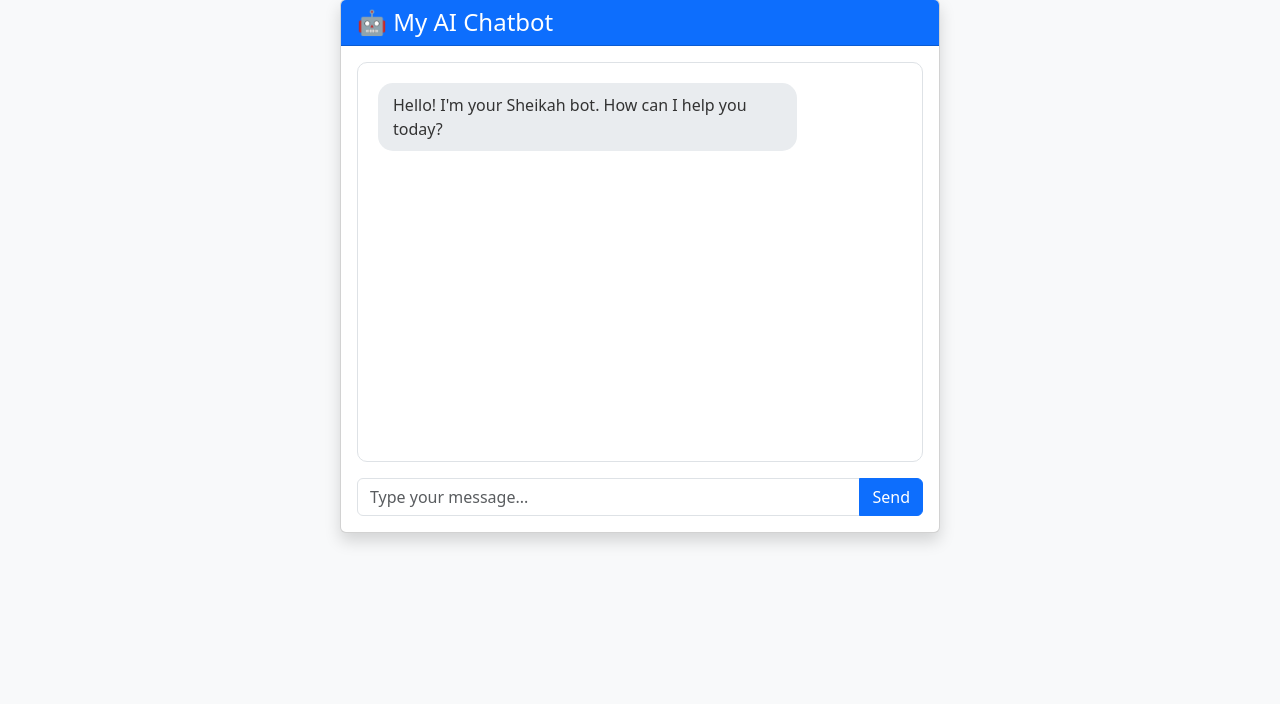
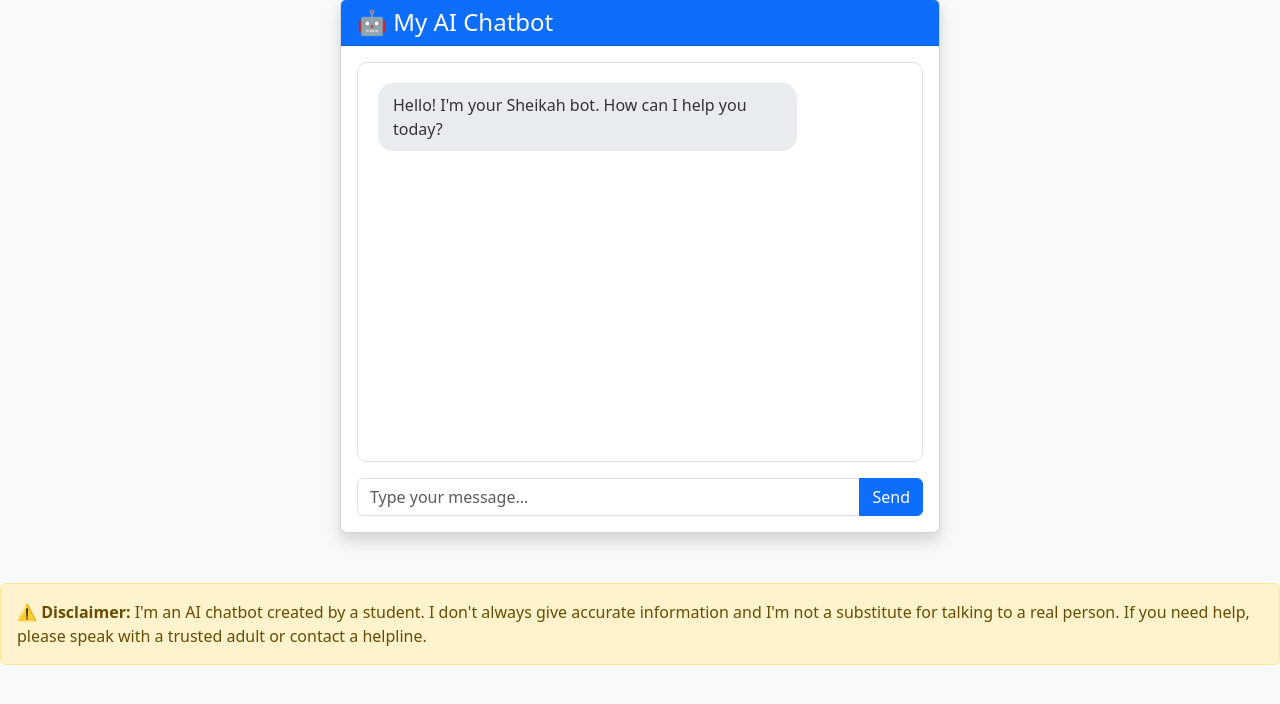
Before and after one commit to TempeHS/2027SE_myAIChatbot_Avery.P, a Flask app: page / in a window 1280 px wide. Shown: the part 51-755 px from the top of the page. Run offline with Flask 3, Linux system fonts and the light colour scheme.

Commit message:
code: added safety parameters so the chatbot doesn't say something inappropriate

```diff
--- a/app.py
+++ b/app.py
@@ -50,27 +50,51 @@ def home():
     return render_template("index.html")
 
 
+CRISIS_KEYWORDS = [
+    "suicide",
+    "kill myself",
+    "end my life",
+    "self harm",
+    "self-harm",
+    "dont want to live",
+    "don't want to live",
+    "want to die",
+]
+
+CRISIS_RESPONSE = """I'm concerned about what you've shared. Please know that you're not alone.
+
+If you're in crisis, please reach out for support:
+
+- Lifeline: 13 11 14 (24/7)
+- Kids Helpline: 1800 55 1800
+- Beyond Blue: 1300 22 4636
+
+I'm just a chatbot and can't provide the support you need, but these services have trained counselors ready to help right now."""
+
+
+def check_for_crisis(message):
+    """Check if message contains crisis keywords."""
+    message_lower = message.lower()
+    for keyword in CRISIS_KEYWORDS:
+        if keyword in message_lower:
+            return True
+    return False
+
+
 @app.route("/chat", methods=["POST"])
 def chat():
-    """Handle chat messages and return bot responses."""
-    # Get the message from the request
     data = request.get_json()
     user_message = data.get("message", "")
 
-    # Basic input validation
     if not user_message:
         return jsonify({"response": "Please enter a message!"})
 
     if len(user_message) > 500:
-        return jsonify(
-            {"response": "Message too long! Please keep it under 500 characters."}
-        )
+        return jsonify({"response": "Message too long!"})
 
-    # Get the chatbot's response
+    # Safety check for crisis keywords
+    if check_for_crisis(user_message):
+        return jsonify({"response": CRISIS_RESPONSE})
+
     bot_response = chatbot.get_response(user_message)
-
     return jsonify({"response": str(bot_response)})
-
-
-if __name__ == "__main__":
-    app.run(host="0.0.0.0", port=5000, debug=True)
--- a/templates/index.html
+++ b/templates/index.html
@@ -76,6 +76,13 @@
       </div>
     </div>
 
+    <div class="alert alert-warning mt-3" role="alert">
+      <strong>⚠️ Disclaimer:</strong> I'm an AI chatbot created by a student. I
+      don't always give accurate information and I'm not a substitute for
+      talking to a real person. If you need help, please speak with a trusted
+      adult or contact a helpline.
+    </div>
+
     <!-- Bootstrap JS from CDN -->
     <script src="https://cdn.jsdelivr.net/npm/bootstrap@5.3.0/dist/js/bootstrap.bundle.min.js"></script>
 
```
